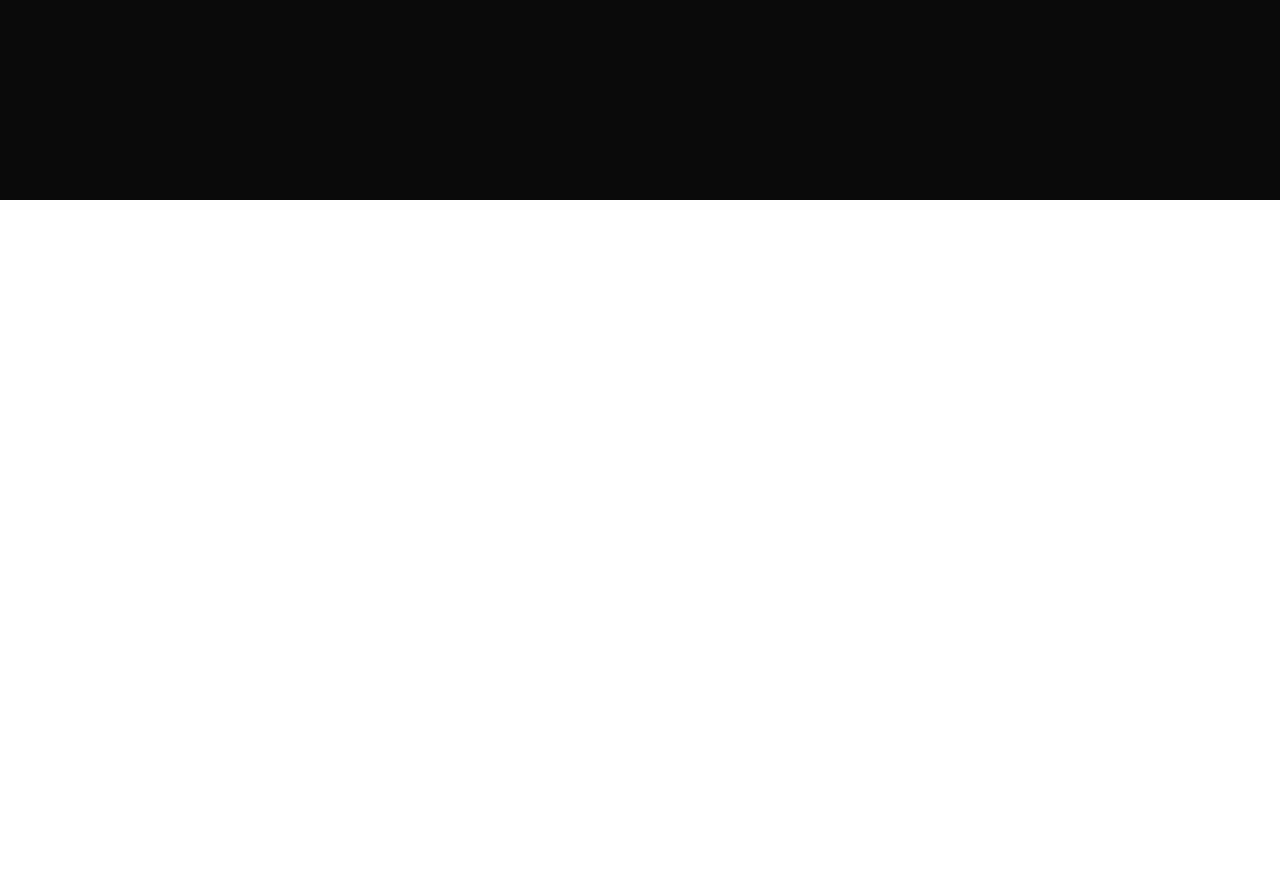
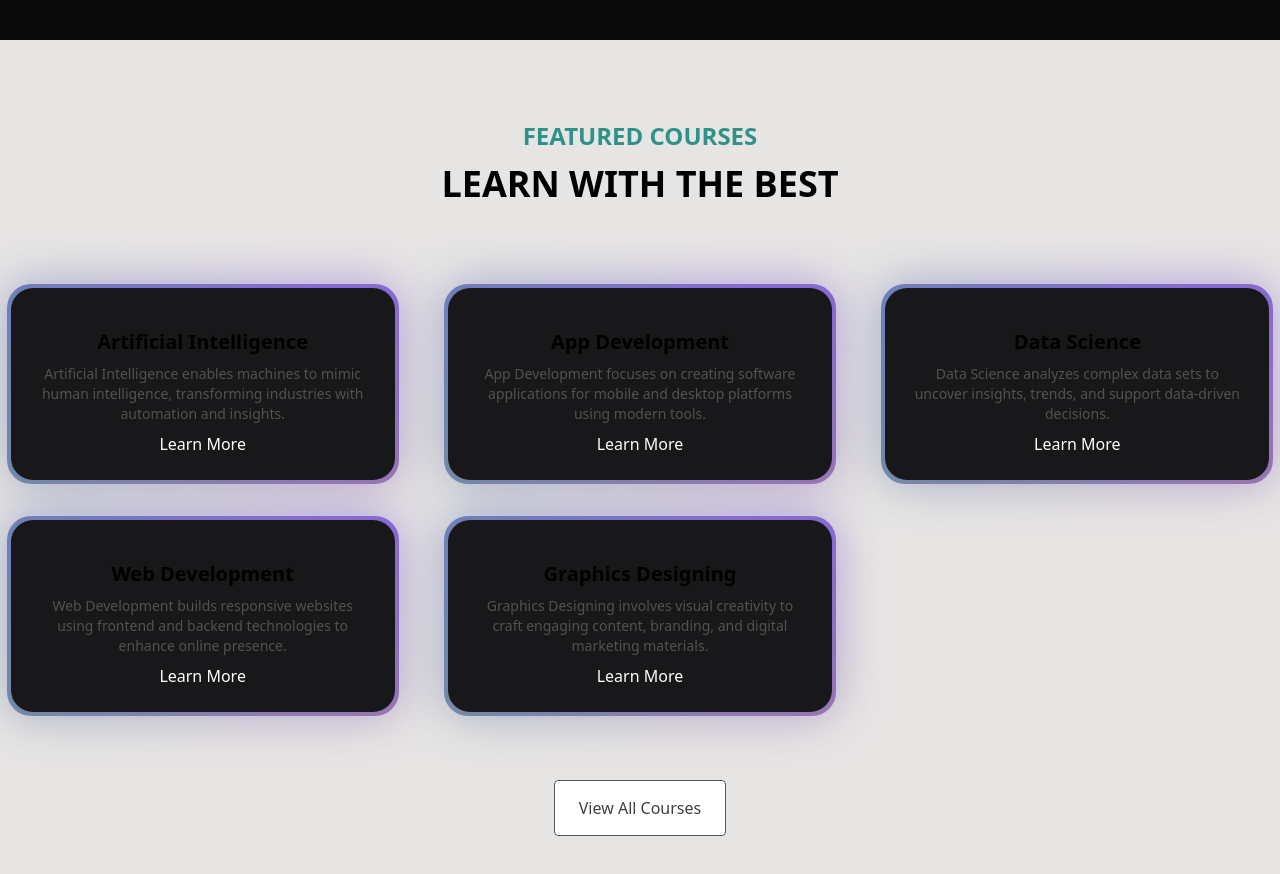
Before and after one commit to rai-mudasar/Tech-Design, a Next.js app: page / in a window 1280 px wide. Shown: the part 600-1474 px from the top of the page. Before the commit the page ends 800 px from the top, so only its background shows below. Built offline with nearby package versions, Linux system fonts and the light colour scheme.

Commit message:
Added Feature Card section which render card dynamically from json file but later database fetching can  be added

```diff
--- a/src/app/page.js
+++ b/src/app/page.js
@@ -1,5 +1,6 @@
-import HeroSection from "@/components/heroSection";
+import HeroSection from "@/components/HeroSection";
 import ThemeToggle from "@/components/ThemeToggle"; // Adjust the import path as necessary
+import FeatureCards from "@/components/FeatureCards"; // Adjust the import path as necessary
 
 
 export default function Home() {
@@ -7,6 +8,7 @@ export default function Home() {
     <main className="min-h-screen bg-black/[0.96] antialiased bg-grid-white/[0.02] relative">
       <ThemeToggle />
       <HeroSection />
+      <FeatureCards />
     </main>
   );
 }
--- /dev/null
+++ b/src/components/FeatureCards.jsx
@@ -0,0 +1,49 @@
+"use client";
+import { BackgroundGradient } from "@/components/ui/background-gradient";
+import Link from "next/link";
+import courses from "@/data/courses.json";
+
+export default function FeatureCards() {
+  const featureCourses = courses.coursesData;
+
+  return (
+    <div className="h-auto w-full bg-stone-200 dark:bg-[#0F1524] text-white dark:text-white pb-20 flex flex-col">
+      <div className=" mt-20 text-center">
+        <p className="text-2xl font-bold text-[#2E918A] uppercase">
+          Featured Courses
+        </p>
+        <p className="text-4xl font-bold mt-3 uppercase text-black dark:text-white">
+          Learn With The Best
+        </p>
+      </div>
+
+      <div className="mt-20">
+        <div className="grid grid-cols-1 sm:grid-cols-2 lg:grid-cols-3 justify-center gap-8">
+          {featureCourses.map((course) => (
+            <div key={course.id} className="flex justify-center">
+              <BackgroundGradient className="h-full flex flex-col bg-zinc-900 dark:bg-zinc-900 rounded-[22px] overflow-hidden max-w-sm flex-grow">
+                <div className="p-4 sm:p-6 flex flex-col text-center items-center flex-grow">
+                  <p className="text-lg sm:text-xl mt-4 mb-2 text-black dark:text-neutral-200 font-semibold md:font-bold">
+                    {course.title}
+                  </p>
+                  <p className="mb-2 text-sm text-neutral-600 dark:text-neutral-400 flex-grow">
+                    {course.detail}
+                  </p>
+                  <Link href="#" className="">
+                    Learn More
+                  </Link>
+                </div>
+              </BackgroundGradient>
+            </div>
+          ))}
+        </div>
+      </div>
+
+      <div className="mt-20 text-center">
+          <Link href={"#"} className="px-6 py-4 border border-neutral-600 text-neutral-700 bg-white hover:bg-gray-200 transition duration-200 rounded">
+            View All Courses
+          </Link>
+      </div>
+    </div>
+  );
+}
--- a/src/components/Navbar.jsx
+++ b/src/components/Navbar.jsx
@@ -10,7 +10,7 @@ const Navbar = ({ className }) => {
   return (
     <div
       className={cn(
-        "fixed top-10 inset-x-0 max-w-2xl mx-auto z-50 text-xl",
+        "fixed top-10 inset-x-0 max-w-82 sm:max-w-xl md:max-w-2xl mx-auto z-50 text-sm sm:font-semibold sm:text-xl md:text-xl",
         className
       )}
     >
--- /dev/null
+++ b/src/components/ui/background-gradient.jsx
@@ -0,0 +1,64 @@
+import { cn } from "@/utils/utils";
+import React from "react";
+import { motion } from "motion/react";
+
+export const BackgroundGradient = ({
+  children,
+  className,
+  containerClassName,
+  animate = true
+}) => {
+  const variants = {
+    initial: {
+      backgroundPosition: "0 50%",
+    },
+    animate: {
+      backgroundPosition: ["0, 50%", "100% 50%", "0 50%"],
+    },
+  };
+  return (
+    <div className={cn("relative p-[4px] group", containerClassName)}>
+      <motion.div
+        variants={animate ? variants : undefined}
+        initial={animate ? "initial" : undefined}
+        animate={animate ? "animate" : undefined}
+        transition={
+          animate
+            ? {
+                duration: 5,
+                repeat: Infinity,
+                repeatType: "reverse",
+              }
+            : undefined
+        }
+        style={{
+          backgroundSize: animate ? "400% 400%" : undefined,
+        }}
+        className={cn(
+          "absolute inset-0 rounded-3xl z-[1] opacity-60 group-hover:opacity-100 blur-xl  transition duration-500 will-change-transform",
+          " bg-[radial-gradient(circle_farthest-side_at_0_100%,#00ccb1,transparent),radial-gradient(circle_farthest-side_at_100%_0,#7b61ff,transparent),radial-gradient(circle_farthest-side_at_100%_100%,#ffc414,transparent),radial-gradient(circle_farthest-side_at_0_0,#1ca0fb,#141316)]"
+        )} />
+      <motion.div
+        variants={animate ? variants : undefined}
+        initial={animate ? "initial" : undefined}
+        animate={animate ? "animate" : undefined}
+        transition={
+          animate
+            ? {
+                duration: 5,
+                repeat: Infinity,
+                repeatType: "reverse",
+              }
+            : undefined
+        }
+        style={{
+          backgroundSize: animate ? "400% 400%" : undefined,
+        }}
+        className={cn(
+          "absolute inset-0 rounded-3xl z-[1] will-change-transform",
+          "bg-[radial-gradient(circle_farthest-side_at_0_100%,#00ccb1,transparent),radial-gradient(circle_farthest-side_at_100%_0,#7b61ff,transparent),radial-gradient(circle_farthest-side_at_100%_100%,#ffc414,transparent),radial-gradient(circle_farthest-side_at_0_0,#1ca0fb,#141316)]"
+        )} />
+      <div className={cn("relative z-10", className)}>{children}</div>
+    </div>
+  );
+};
--- a/src/components/ui/navbar-menu.jsx
+++ b/src/components/ui/navbar-menu.jsx
@@ -62,7 +62,7 @@ export const Menu = ({
     <nav
       // resets the state
       onMouseLeave={() => setActive(null)}
-      className="relative rounded-full border border-transparent dark:bg-black dark:border-white/[0.2] bg-white shadow-input flex justify-center space-x-4 px-8 py-6 ">
+      className="relative rounded-full bg-white dark:bg-black border border-black/[0.2] dark:border-white/[0.2] shadow-input shadow-black/[0.3] flex shadow-md justify-center space-x-3 sm:space-x-5 md:space-x-8 sm:px-8 sm:py-4 py-2 md:py-6 ">
       {children}
     </nav>
   );
--- /dev/null
+++ b/src/data/courses.json
@@ -0,0 +1,29 @@
+{
+    "coursesData": [
+        {
+            "id": 1,
+            "title": "Artificial Intelligence",
+            "detail": "Artificial Intelligence enables machines to mimic human intelligence, transforming industries with automation and insights."
+        },
+        {
+            "id": 2,
+            "title": "App Development",
+            "detail": "App Development focuses on creating software applications for mobile and desktop platforms using modern tools."
+        },
+        {
+            "id": 3,
+            "title": "Data Science",
+            "detail": "Data Science analyzes complex data sets to uncover insights, trends, and support data-driven decisions."
+        },
+        {
+            "id": 4,
+            "title": "Web Development",
+            "detail": "Web Development builds responsive websites using frontend and backend technologies to enhance online presence."
+        },
+        {
+            "id": 5,
+            "title": "Graphics Designing",
+            "detail": "Graphics Designing involves visual creativity to craft engaging content, branding, and digital marketing materials."
+        }
+    ]
+}
```
